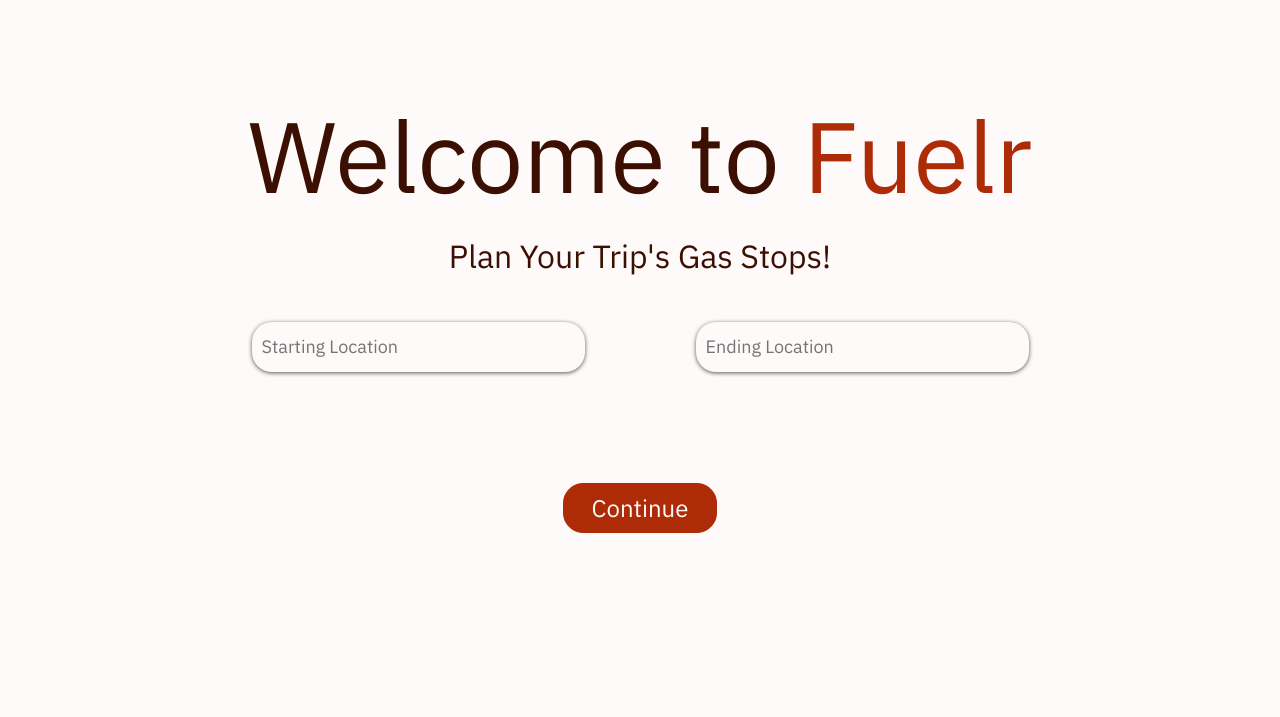
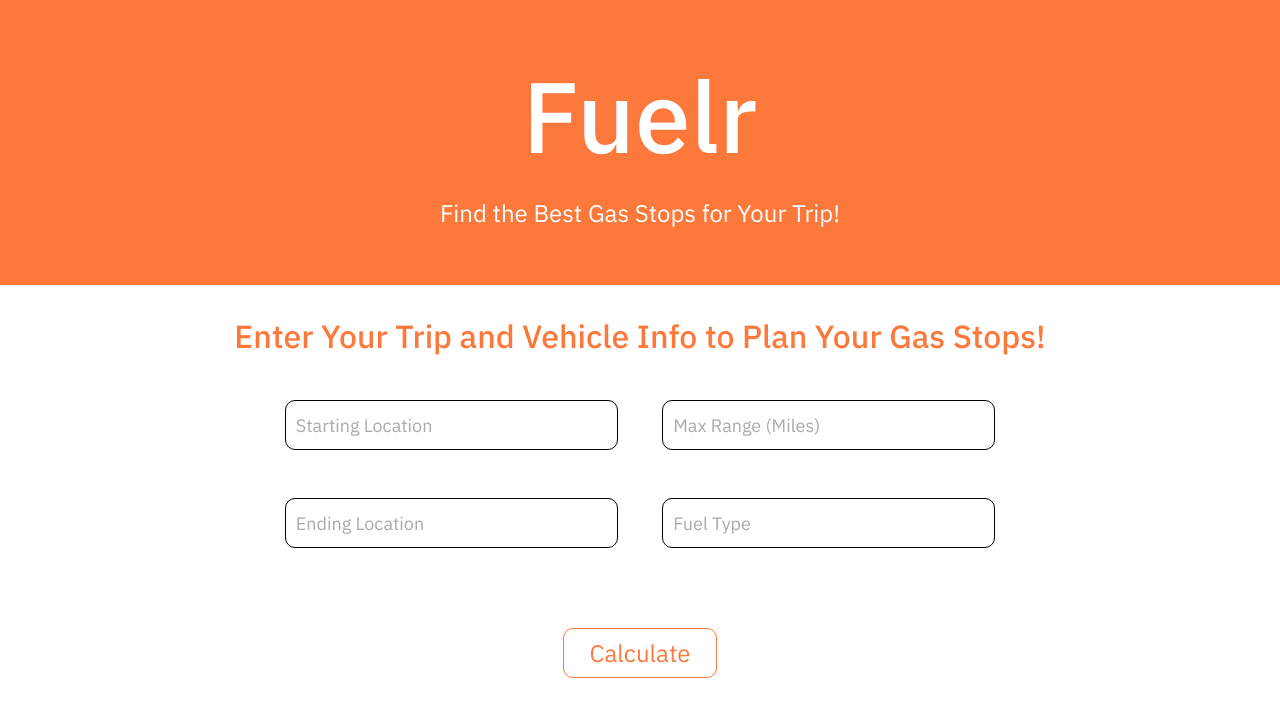
Before and after one commit to fwang356/Fuelr, a Flask app: page / in a window 1280 px wide. Shown: the top 717 px of the page. Run offline with Flask 2, Linux system fonts and the light colour scheme; some libraries are stand-ins or nearby versions.

Commit message:
Front end changes

```diff
--- a/main.py
+++ b/main.py
@@ -24,10 +24,9 @@ def get_distance(start, end):
     return directions[0]['legs'][0]['distance']['value']
 
 
-# TODO: Determine user inputs and calculate where to search for a gas station.
 # Returns the distance along the route at which to search for a gas station.
-def get_stop_distance(mpg, other_user_inputs_idk_what_yet):
-    pass
+def get_stop_distance(range):
+    return range - 50
 
 
 # Returns the longitude and latitude of where to search for a gas station.
--- a/static/css/style.css
+++ b/static/css/style.css
@@ -1,43 +1,50 @@
 head, body, html {
     color: #3b0f01;
-    background-color: snow;
+    background-color: white;
     font-family: 'IBM Plex Sans', sans-serif;
-    font-weight: 300;
+    font-weight: 500;
     scroll-behavior: smooth;
+}
+
+.jumbotron {
+    max-height: 35%;
+    padding-top: 0%;
+    color: black;
+    text-align: center;
+    background-color: #fd5000c4;
+    padding-bottom: 3%;
 }
 
 h1 {
     font-size: 100px;
-    font-weight: 300;
-    padding-top: 7.5%;
+    padding-top: 5%;
     padding-bottom: 1%;
 }
 
 h2 {
-    padding-bottom: 3%;
+    padding-bottom: 1%;
+    color: #fd5000c4;
 }
 
-h1#welcome::after {
-    content: 'Fuelr';
-    color: #ad2b07;
+.lead {
+    font-size: 24px;
 }
 
 .btn-custom {
-    background-color: #ad2b07;
-    border-color: #ad2b07;
-    color: snow;
-    border-radius: 20px;
+    border-color: #fd5000c4;
+    color: #fd5000c4;
+    border-radius: 10px;
     width: 12%;
     font-size: 24px;
 }
 
 .btn-custom:hover {
-    color: #3b0f01;
+    background-color: #fd5000c4;
+    color: white;
 }
 
 .form-inline {
     flex-flow: row wrap;
-    display: flex;
     position: relative;
     display: flex;
     justify-content: center;
@@ -45,50 +52,31 @@ h1#welcome::after {
 
 .wrapper {
     margin: 0 auto;
-    background: snow;
+    background: white;
     border-radius: 20px;
     position: relative;
     width: 100%;
-    padding-bottom: 10%;
+    padding-bottom: 5%;
 }
 
 input {
-    border: none;
     height: 50px;
-    border-radius: 20px;
+    border-radius: 10px;
     padding: 0px 40px 0px 10px;
     font-size: 18px;
-    box-shadow: 0px 1px 4px rgba(0,0,0,0.66);
-    background-color: snow;
-    color: #3b0f01;
+    background-color: white;
+    color: #fd5000c4;
     width: 30%;
-    margin-left: 5%;
-    margin-right: 5%;
+    margin-left: 2%;
+    margin-right: 2%;
+    border: 1px solid black;
+}
+
+input::placeholder {
+    color: #aaa;
+    font-weight: 400;
 }
 
 input:focus {
     outline: none;
 }
-
-.search-btn button{
-    position: absolute;
-    border: none;
-    background: none;
-    top: 0;
-    right: 0;
-    height: 50px;
-    line-height: 50px;
-    padding: 0;
-    width: 50px;
-}
-
-.search-btn button:focus {
-    outline: none;
-}
-
-.search-btn button i {
-    width: 100%;
-    color: #242336;
-    line-height: 50px;
-    font-size: 22px;
-}
--- a/templates/base.html
+++ b/templates/base.html
@@ -5,7 +5,7 @@
     <meta http-equiv="X-UA-Compatible" content="IE=edge">
     <meta name="viewport" content="width=device-width, initial-scale=1.0">
     <link rel="stylesheet" href="https://stackpath.bootstrapcdn.com/bootstrap/4.3.1/css/bootstrap.min.css" integrity="sha384-ggOyR0iXCbMQv3Xipma34MD+dH/1fQ784/j6cY/iJTQUOhcWr7x9JvoRxT2MZw1T" crossorigin="anonymous">
-    <link rel="stylesheet" href='https://fonts.googleapis.com/css?family=IBM+Plex+Sans&display=swap'>
+    <link rel="stylesheet" href='https://fonts.googleapis.com/css?family=IBM+Plex+Sans:400,500&display=swap'>
     <link rel="stylesheet" href="{{ url_for('static', filename='css/style.css') }}">
     <title>Fuelr</title>
     {% block head%}{%endblock%}
--- a/templates/home.html
+++ b/templates/home.html
@@ -5,34 +5,40 @@
 
 {% block body%}
 
+<div class="jumbotron jumbotron-fluid">
+    <div class="container">
+        <h1 style="color: white">Fuelr</h1>
+        <p style="color: white" class="lead">Find the Best Gas Stops for Your Trip!</p>
+    </div>
+</div>
+
 <div style='text-align: center;'>
-    <h1 id='welcome'>
-        Welcome to
-
-    </h1>
     <h2>
-        Plan Your Trip's Gas Stops!
+        Enter Your Trip and Vehicle Info to Plan Your Gas Stops!
     </h2>
+    <br>
     <div class="container">
         <div class="wrapper">
             <form class='form-inline' method='POST'>
                 <input type="text" method = 'POST' placeholder="Starting Location" autocomplete="off">
-                <div class="search-btn">
-                    <button><i method = 'POST' class="fa fa-search"></i></button>
-                </div>
 
+                <input type="text" method = 'POST' placeholder="Max Range (Miles)" autocomplete="off">
+            </form>
+            <br>
+            <br>
+            <form class='form-inline' method='POST'>
                 <input type="text" method = 'POST' placeholder="Ending Location" autocomplete="off">
-                <div class="search-btn">
-                    <button><i method = 'POST' action="/search/" class="fa fa-search"></i></button>
-                </div>
+
+                <input type="text" method = 'POST' placeholder="Fuel Type" autocomplete="off">
             </form>
         </div>
     </div>
+    <br>
     <form action="/" method='POST'>
-    <button action='/' type="submit", class="btn btn-custom">
-        Continue
-    </button>
-</form>
+        <button action='/' type="submit", class="btn btn-custom">
+            Calculate
+        </button>
+    </form>
 </div>
 
 
```
